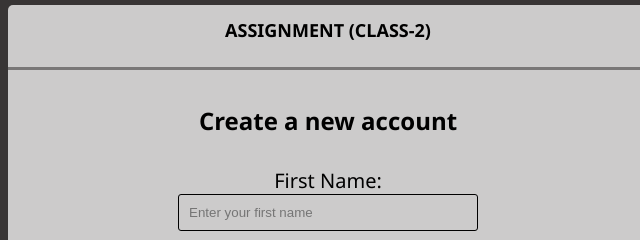
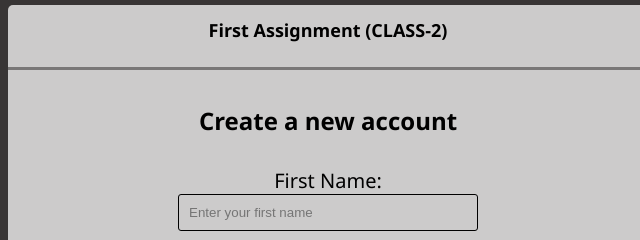
Before and after one commit to smferoj/form, a plain HTML site: page index.html in a window 1280 px wide. Shown: the top 240 px of the page, 312-952 px from the left. Drawn offline with Linux system fonts and the light colour scheme.

Commit message:
h1 change

```diff
--- a/index.html
+++ b/index.html
@@ -10,7 +10,7 @@
 <body>
 
     <div class="container">
-        <h1> ASSIGNMENT (CLASS-2)</h1>
+        <h1> First Assignment (CLASS-2)</h1>
         <form action="">
             <h2>Create a new account</h2>
             <div class="form-items">
```
